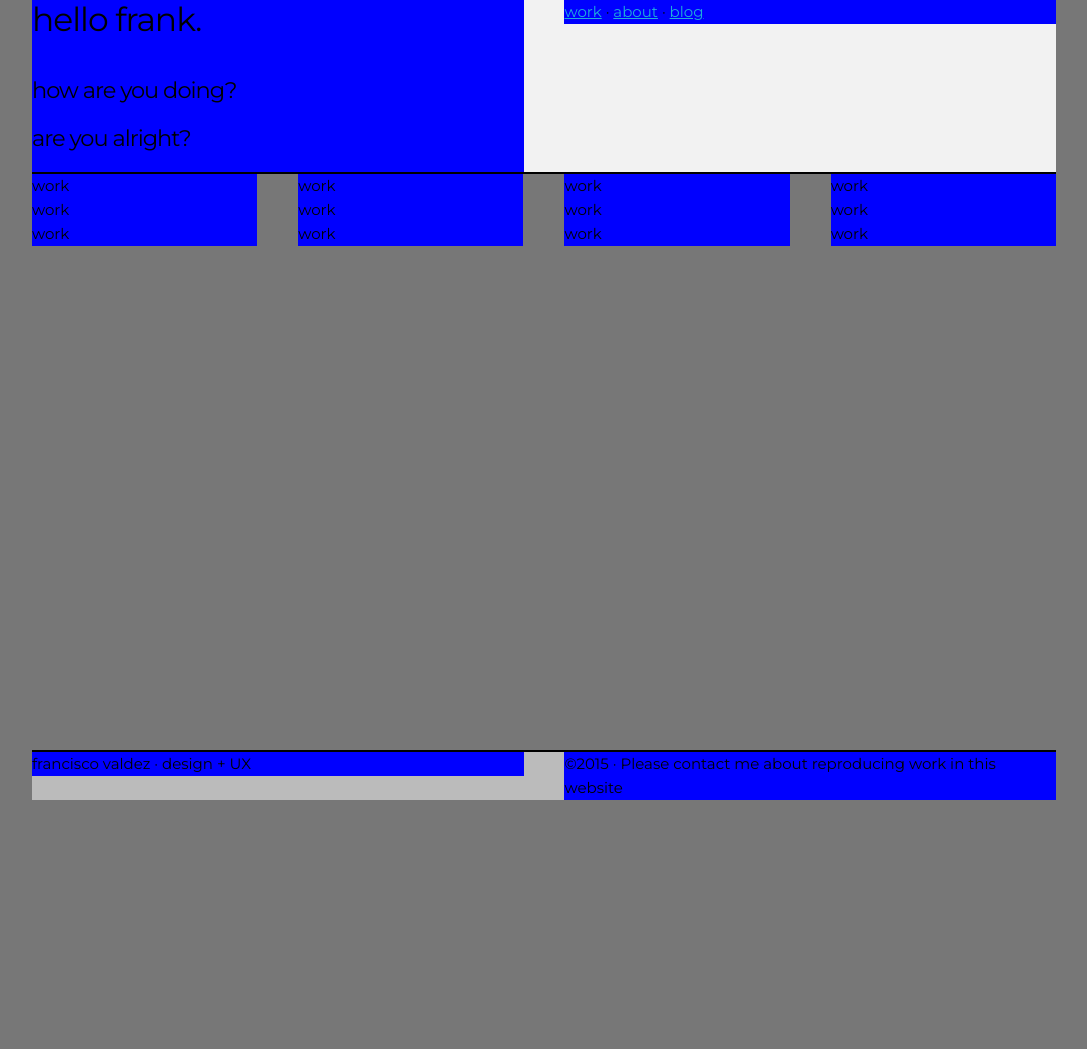
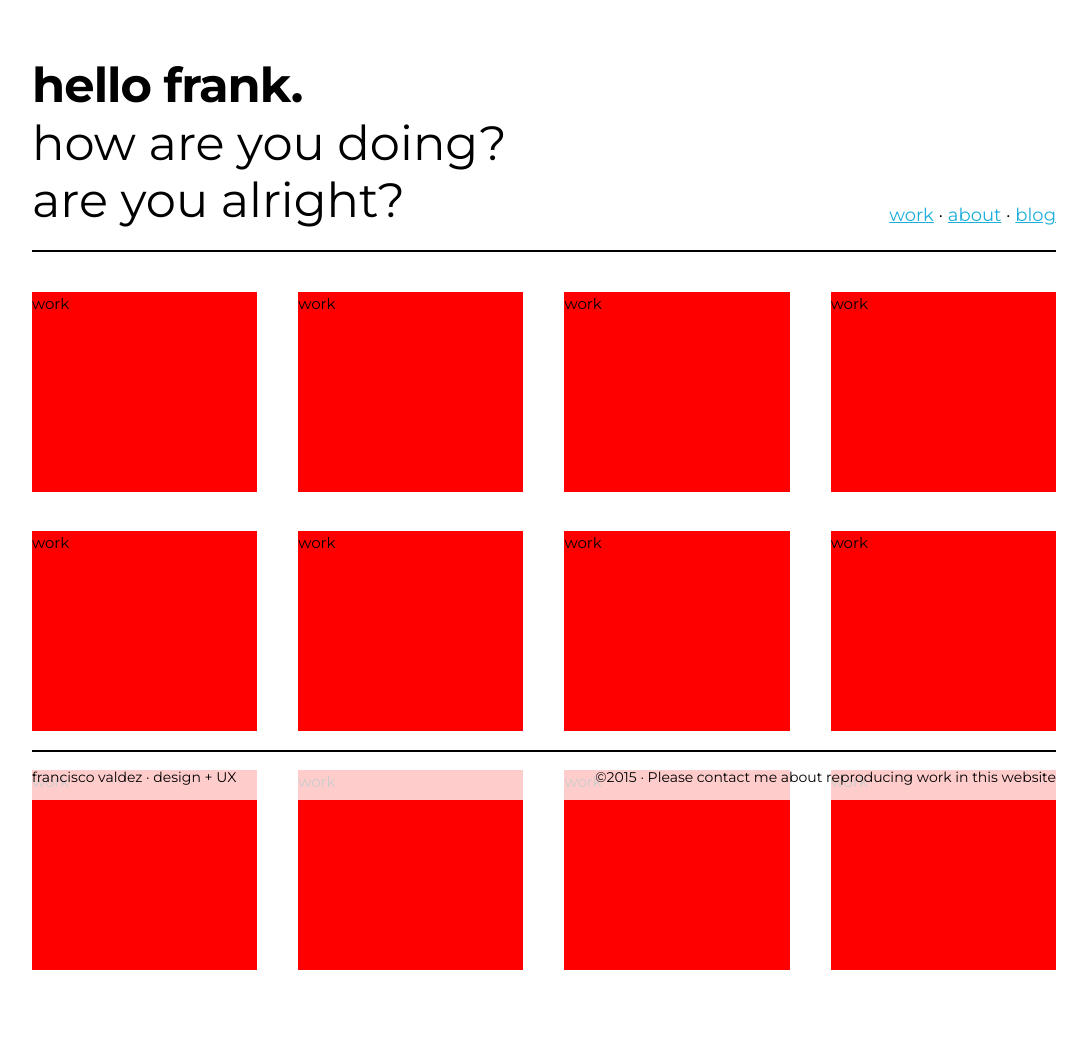
Before and after one commit to franciscoevaldez/webportfolio, a PHP site: page / in a window 1280 px wide. Shown: the whole page, without its empty margins (96-1183 px from the left). Before the commit the page ends 800 px from the top, so only its background shows below. Run offline with PHP 8.4, Linux system fonts and the light colour scheme.

Commit message:
home : formato estatico listo
listo el css de la home. falta el encabezado

```diff
--- a/index.html
+++ b/index.html
@@ -41,8 +41,8 @@
 
 		<div id="mainTitle" class="six columns">
 			<h1>hello frank.</h1>
-			<h2>how are you doing?</h2>
-			<h2>are you alright?</h2>
+			<p>how are you doing?</p>
+			<p>are you alright?</p>
 		</div>
 
 		<nav class="six columns">
--- a/style/skeleton.css
+++ b/style/skeleton.css
@@ -126,7 +126,7 @@ body {
   font-weight: 400;
   font-family: "Montserrat", Helvetica, Arial, sans-serif;
   color: #000;
-  background-color: #777 }
+  background-color: #FFFFFF }
 
 
 /* Typography
@@ -134,8 +134,8 @@ body {
 h1, h2, h3, h4, h5, h6 {
   margin-top: 0;
   margin-bottom: 2rem;
-  font-weight: 300; }
-h1 { font-size: 4.0rem; line-height: 1.2;  letter-spacing: -.1rem;}
+  font-weight: 700; }
+h1 { font-size: 4.0rem; line-height: 1;  letter-spacing: -.1rem;}
 h2 { font-size: 3.6rem; line-height: 1.25; letter-spacing: -.1rem; }
 h3 { font-size: 3.0rem; line-height: 1.3;  letter-spacing: -.1rem; }
 h4 { font-size: 2.4rem; line-height: 1.35; letter-spacing: -.08rem; }
@@ -144,8 +144,8 @@ h6 { font-size: 1.5rem; line-height: 1.6;  letter-spacing: 0; }
 
 /* Larger than phablet */
 @media (min-width: 550px) {
-  h1 { font-size: 5.0rem; }
-  h2 { font-size: 4.2rem; }
+  h1 { font-size: 4.8rem; }
+  h2 { font-size: 4.8rem; }
   h3 { font-size: 3.6rem; }
   h4 { font-size: 3.0rem; }
   h5 { font-size: 2.4rem; }
--- a/style/styles.css
+++ b/style/styles.css
@@ -1,33 +1,77 @@
 header{
 
-	background-color: rgba(255, 255, 255, 0.9);
+	position: relative !important;
+	background-color: rgba(255, 255, 255, 0.8);
 	border-bottom: 2px black solid;
+
+	height: 250px;
 
 }
 
+div#mainTitle{
+	position: absolute;
+	bottom: 20px;
+	left: 0px;
+}
+
+div#mainTitle > h1{
+	margin: 0;
+	line-height: 1.2 !important;
+}
+
+div#mainTitle > p{
+
+	font-size: 4.8rem !important;
+	line-height: 1.2;
+	margin: 0;
+
+}
+
+nav{
+	position: absolute;
+	bottom: 20px;
+	right: 0px;
+	text-align: right;
+	font-size: 1.8rem;
+}
+
+section#workArray{
+	padding: 40px 0;
+}
+
+
+div.workThumb{
+
+	background-color: red;
+	height: 200px;
+
+	margin-bottom: 3.8%;
+
+}
+
+
 footer{
 
-	background-color: rgba(255, 255, 255, 0.5);
+	background-color: rgba(255, 255, 255, 0.8);
 	border-top: 2px black solid;
+
+	height: 50px;
 
 	position: fixed !important;
 	display: block !important;
 	bottom: 0px !important;
 	z-index: 99;
 
+	font-size: 1.4rem;
+
 }
 
-h1 {
-	font-size:2.2em;
-	padding:0 0 .5em 0;
+footer .row div{
+	padding-top: 14px;
 }
 
+footer #legal{
 
-h2 {
-	font-size:1.5em;
+	text-align: right;
+
 }
-
-.column,
-.columns {
-	background-color: blue;
-}
```
